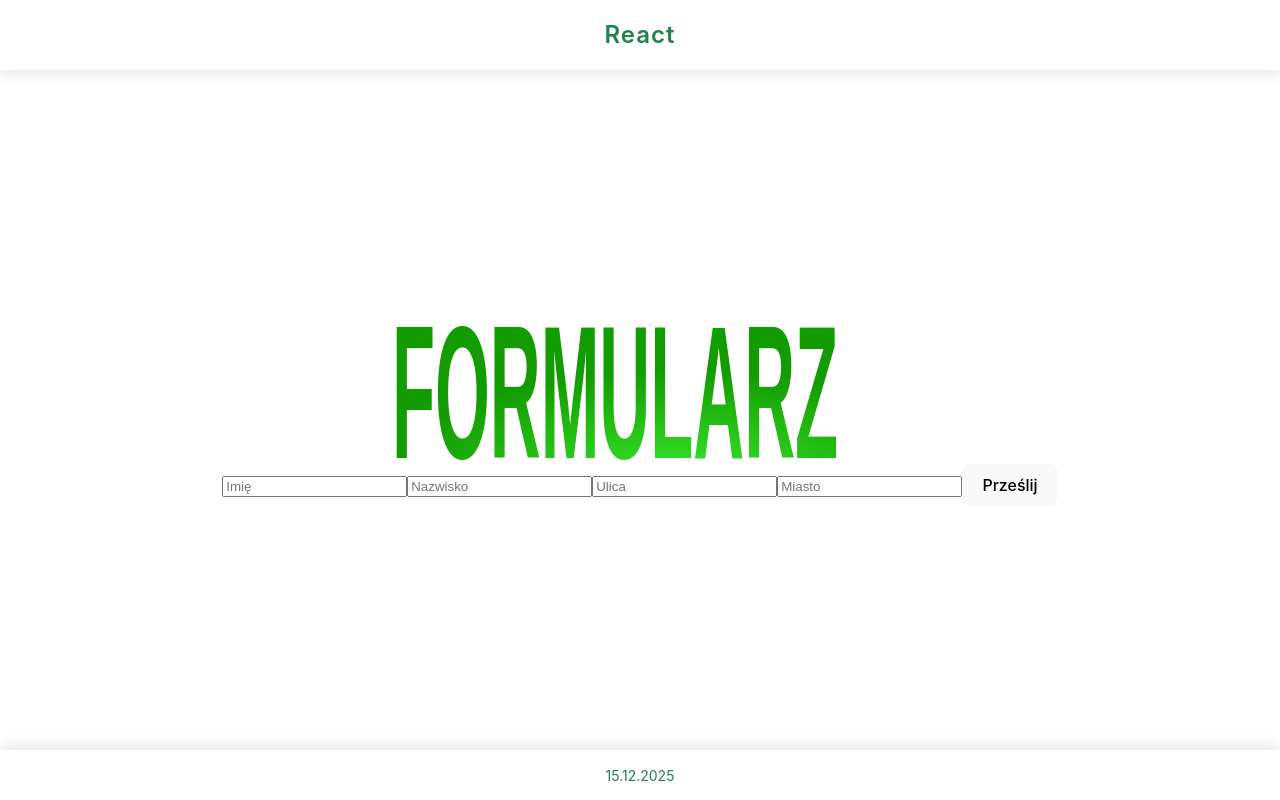
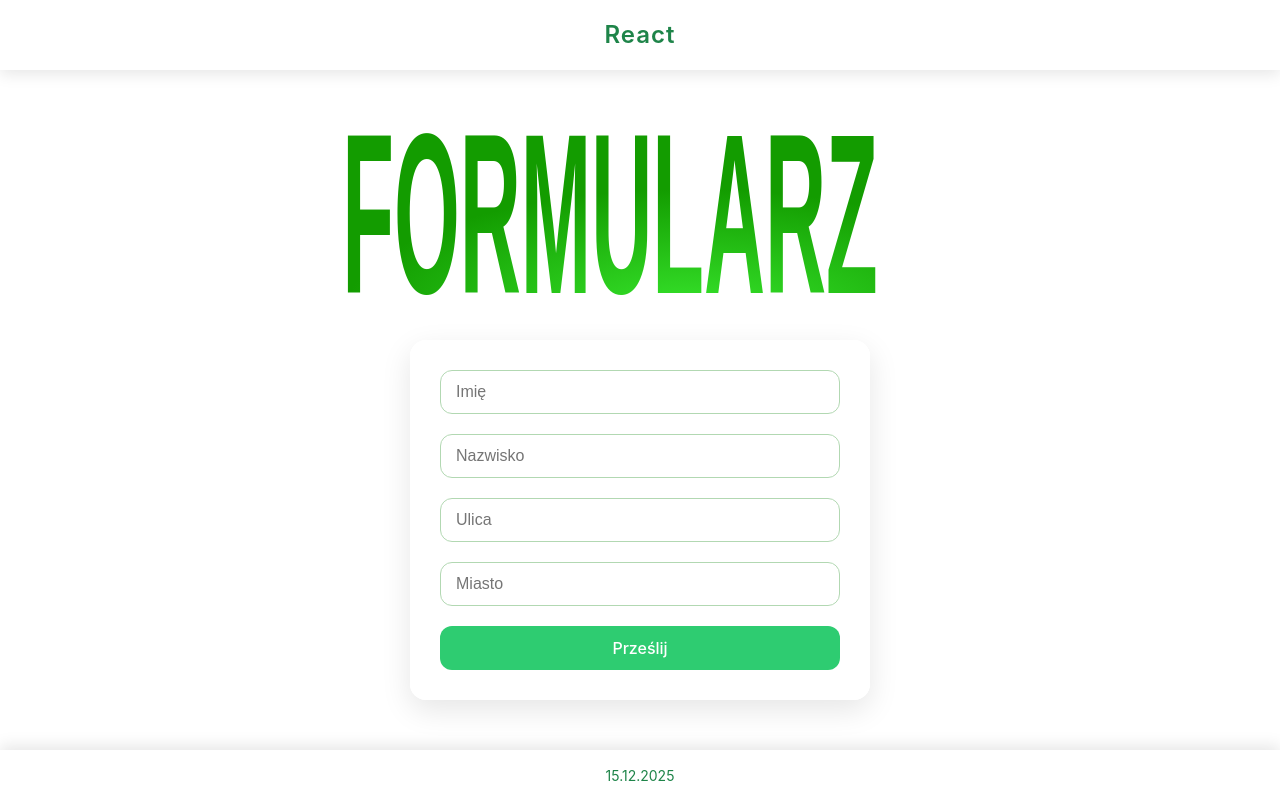
Before and after one commit to SzymeQ-pl/formularz, a React (Vite) app: page / in a window 1280 px wide. Built offline with nearby package versions, Linux system fonts and the light colour scheme.

Commit message:
Update App.css

```diff
--- a/src/App.css
+++ b/src/App.css
@@ -11,6 +11,83 @@
   padding-bottom: 50px;
 
   box-sizing: border-box;
+}
+.banner {
+  max-width: 600px;
+  width: 80%;
+  margin-bottom: 40px;
+}
+.form
+{
+  display: flex;
+  flex-direction: column;
+  gap: 20px;
+  width: 400px;
+  padding: 30px;
+  background-color: rgba(255, 255, 255, 0.85);
+  backdrop-filter: blur(8px);
+  border-radius: 16px;
+  box-shadow: 0 10px 30px rgba(0,0,0,0.1);
+}
+.form input
+{
+  padding: 12px 15px;
+  font-size: 16px;
+  border: 1px solid #b2d8b2;
+  border-radius: 12px;
+  outline: none;
+  transition: all 0.2s;
+}
+.form input:focus
+{
+  border-color: #2ecc71;
+  box-shadow: 0 0 5px rgba(46, 204, 113, 0.5);
+}
+.form button
+{
+  padding: 12px 20px;
+  font-size: 16px;
+  background-color: #2ecc71;
+  color: white;
+  border: none;
+  border-radius: 12px;
+  cursor: pointer;
+  transition: all 0.2s
+  ; }
+.form button:hover
+{
+  background-color: #27ae60;
+  transform: translateY(-2px);
+  box-shadow: 0 5px 15px rgba(46, 204, 113, 0.3);
+}
+.table
+{
+  margin-top: 40px;
+  border-collapse: collapse;
+  width: 600px;
+  background-color: rgba(255, 255, 255, 0.85);
+  backdrop-filter: blur(8px);
+  border-radius: 16px;
+  overflow: hidden;
+  box-shadow: 0 10px 30px rgba(0,0,0,0.1);
+  color: black;
+}
+.table th, .table td
+{ padding: 15px 20px;
+ text-align: left;
+}
+.table th
+{
+  background-color: #2ecc71;
+  color: white;
+}
+.table tr:nth-child(even)
+{
+  background-color: rgba(46, 204, 113, 0.1);
+}
+.table tr:hover
+{
+  background-color: rgba(46, 204, 113, 0.2);
 }
 
 .header {
```
